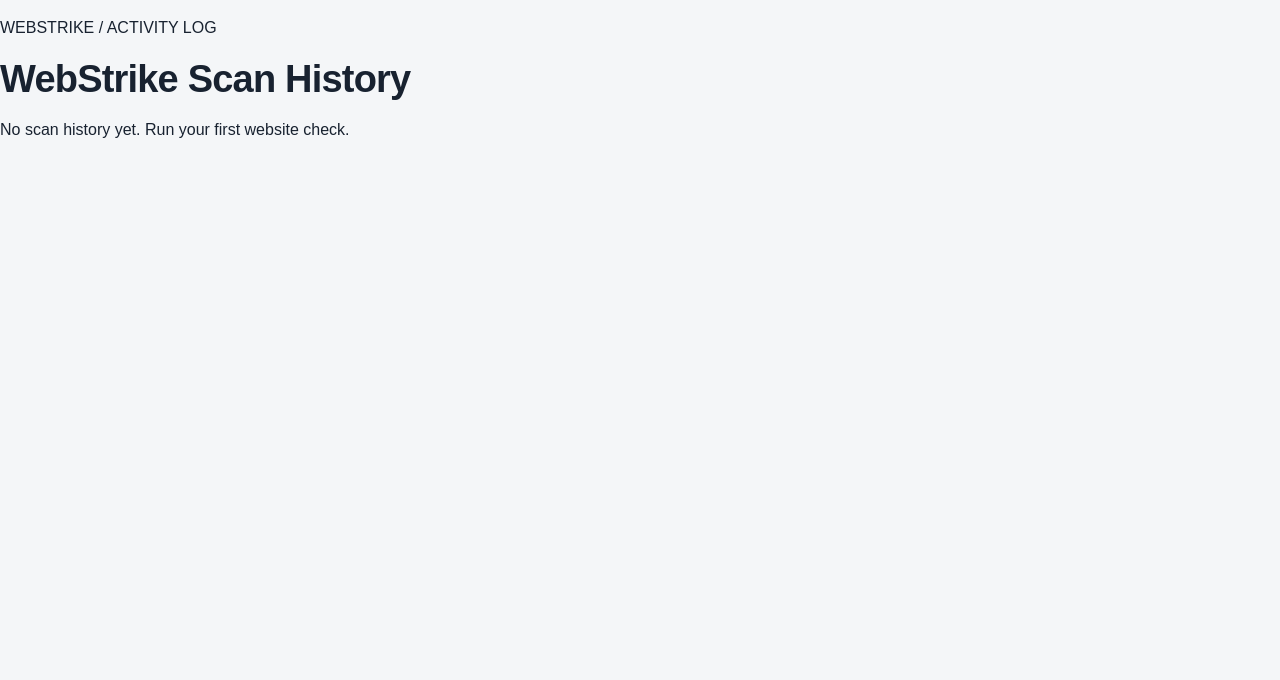
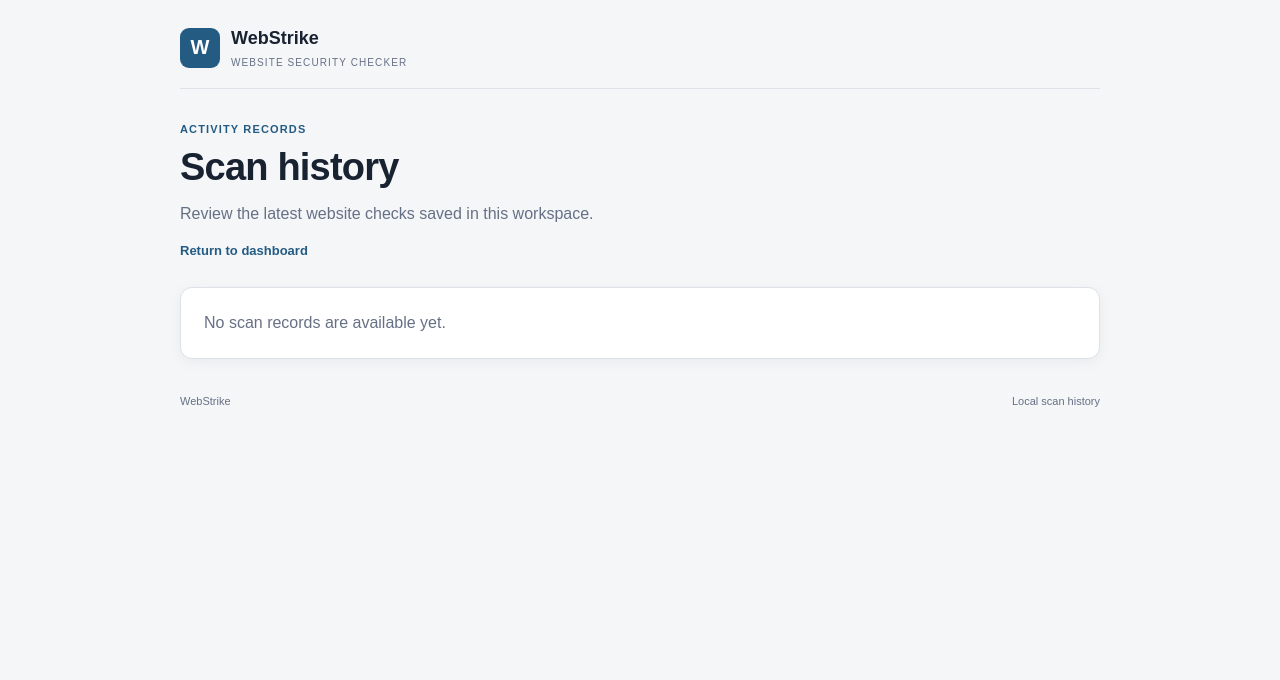
Before and after one commit to codghosttxt-sketch/webstrike, a Flask app: template templates/history.html in a window 1280 px wide. Shown: the top 680 px of the page. After the commit the page ends 407 px from the top, so only its background shows below. Run offline with Flask 3, Linux system fonts and the light colour scheme; the template is opened without the code that fills it, so the values that code supplies are empty.

Commit message:
Align scan history page with clean dashboard layout

```diff
--- a/templates/history.html
+++ b/templates/history.html
@@ -7,30 +7,39 @@
     <link rel="stylesheet" href="{{ url_for('static', filename='css/style.css') }}">
 </head>
 <body>
-    <main>
-        <p class="muted">WEBSTRIKE / ACTIVITY LOG</p>
-        <h1>WebStrike Scan History</h1>
-        <section>
+    <main class="container history-page">
+        <header class="site-header">
+            <a class="brand" href="/" aria-label="WebStrike dashboard">
+                <span class="brand-icon" aria-hidden="true">W</span>
+                <span><strong>WebStrike</strong><small>WEBSITE SECURITY CHECKER</small></span>
+            </a>
+        </header>
+        <section class="intro">
+            <p class="eyebrow">ACTIVITY RECORDS</p>
+            <h1>Scan history</h1>
+            <p class="intro-copy">Review the latest website checks saved in this workspace.</p>
+            <a class="text-link" href="/">Return to dashboard</a>
+        </section>
+        <section class="card history-card">
             {% if rows %}
                 {% for row in rows %}
-                    <div class="entry">
-                        <div class="entry-top">
-                            <div>
-                                <strong>{{ row["website"] }}</strong><br>
-                                Website status: {{ row["website_status"] }}<br>
-                                HTTPS status: {{ row["https_status"] }}<br>
-                                <span class="muted">Scanned at: {{ row["scanned_at"] }}</span>
-                            </div>
-                            <form method="POST" action="/delete/{{ row['id'] }}" onsubmit="return confirm('Delete this scan record?')">
-                                <button class="delete-btn" type="submit">Delete</button>
-                            </form>
-                        </div>
+                <article class="history-entry">
+                    <div class="history-info">
+                        <h2>{{ row["website"] }}</h2>
+                        <p>Website status: {{ row["website_status"] }}</p>
+                        <p>HTTPS status: {{ row["https_status"] }}</p>
+                        <p class="help-text">Scanned at: {{ row["scanned_at"] }}</p>
                     </div>
+                    <form method="POST" action="/delete/{{ row['id'] }}" onsubmit="return confirm('Delete this scan record?')">
+                        <button class="button-secondary" type="submit">Delete record</button>
+                    </form>
+                </article>
                 {% endfor %}
             {% else %}
-                <p class="empty">No scan history yet. Run your first website check.</p>
+                <p class="empty-state">No scan records are available yet.</p>
             {% endif %}
         </section>
+        <footer class="site-footer"><span>WebStrike</span><span>Local scan history</span></footer>
     </main>
 </body>
 </html>
```
